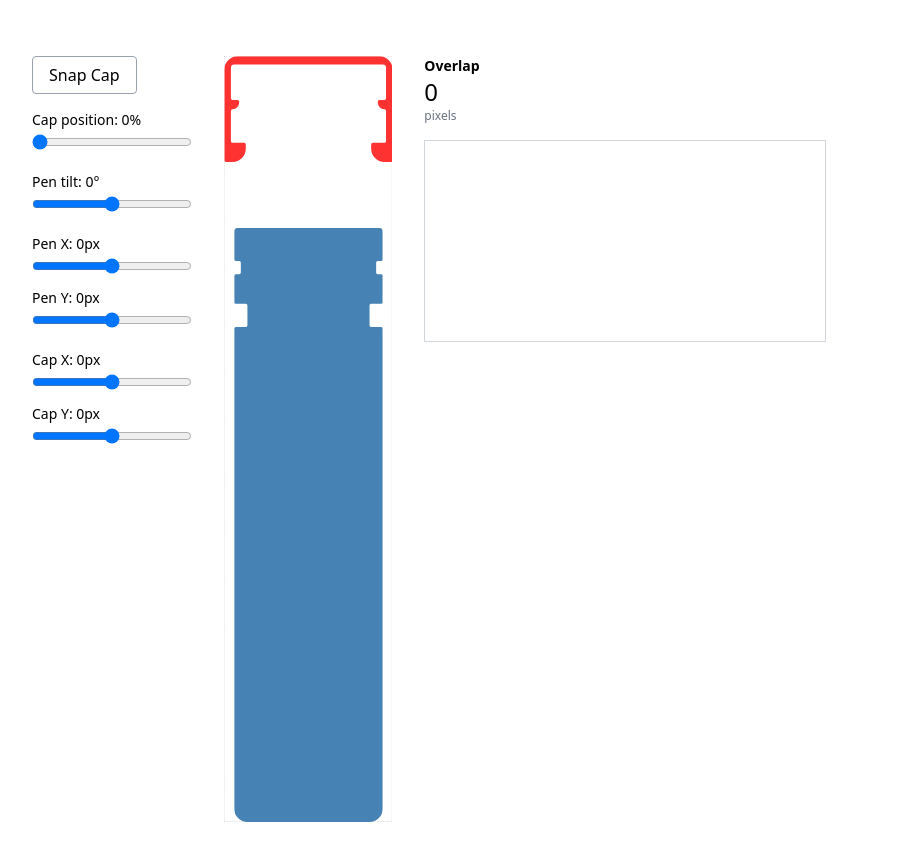
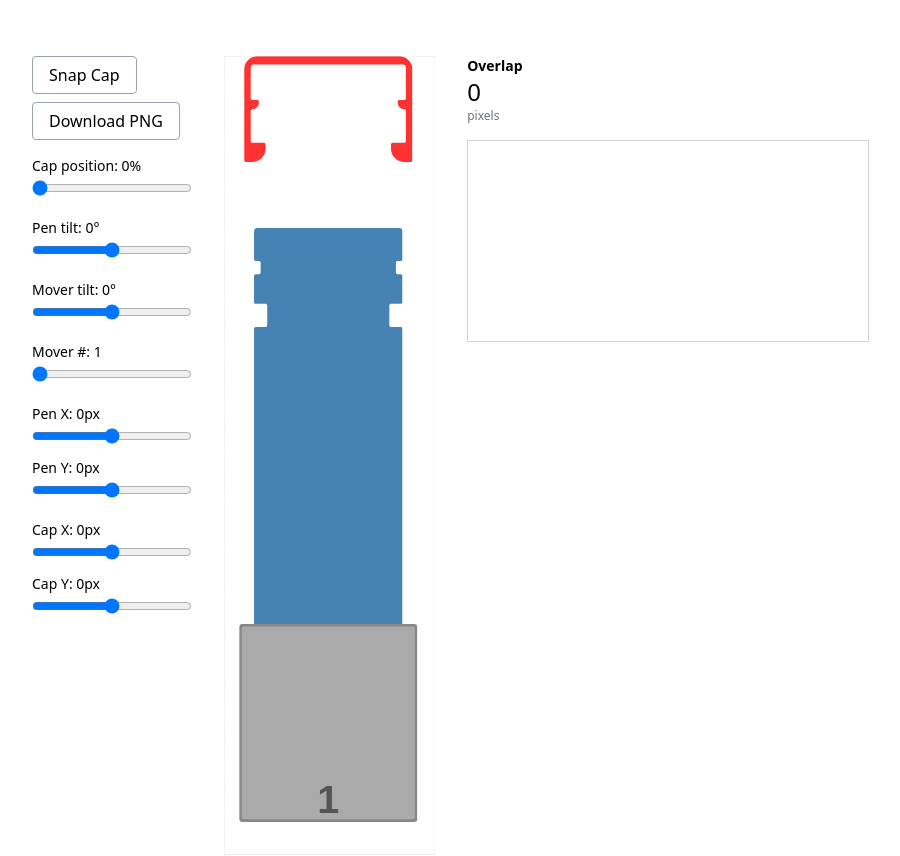
Before and after one commit to jborch/machine-simulator, an Angular app in the folder frontend/: page / in a window 1280 px wide. Shown: the whole page, without its empty margins (24-924 px from the left). Built offline with nearby package versions, Linux system fonts and the light colour scheme.

Commit message:
Add mover component with tilt and number controls

```diff
--- /dev/null
+++ b/frontend/src/app/simulator/mover/mover.component.html
@@ -0,0 +1,16 @@
+<svg width="540" height="600" viewBox="0 0 540 600" xmlns="http://www.w3.org/2000/svg">
+  <rect x="0" y="0" width="540" height="600" rx="10" ry="10" fill="#888" />
+  <rect x="8" y="8" width="524" height="584" rx="6" ry="6" fill="#aaa" />
+  <text
+    x="270"
+    y="540"
+    text-anchor="middle"
+    dominant-baseline="middle"
+    font-size="120"
+    font-weight="bold"
+    fill="#555"
+    font-family="sans-serif"
+  >
+    {{ moverNumber() }}
+  </text>
+</svg>
--- /dev/null
+++ b/frontend/src/app/simulator/mover/mover.component.ts
@@ -0,0 +1,11 @@
+import { ChangeDetectionStrategy, Component, input } from '@angular/core';
+
+@Component({
+  selector: 'app-mover',
+  standalone: true,
+  templateUrl: './mover.component.html',
+  changeDetection: ChangeDetectionStrategy.OnPush,
+})
+export class MoverComponent {
+  moverNumber = input(1);
+}
--- a/frontend/src/app/simulator/simulator.component.html
+++ b/frontend/src/app/simulator/simulator.component.html
@@ -5,6 +5,13 @@
       class="px-4 py-1.5 border border-gray-400 rounded bg-white cursor-pointer hover:bg-gray-100 active:bg-gray-200"
     >
       {{ snapped() ? 'Reset' : 'Snap Cap' }}
+    </button>
+
+    <button
+      (click)="downloadPng()"
+      class="mt-2 px-4 py-1.5 border border-gray-400 rounded bg-white cursor-pointer hover:bg-gray-100 active:bg-gray-200"
+    >
+      Download PNG
     </button>
 
     <label class="mt-4 block text-sm">Cap position: {{ capPercent() }}%</label>
@@ -25,6 +32,28 @@
       [step]="TILT_STEP"
       [value]="penTilt()"
       (input)="onTiltInput($event)"
+      class="w-full mt-1"
+    />
+
+    <label class="mt-4 block text-sm">Mover tilt: {{ moverTilt() }}&deg;</label>
+    <input
+      type="range"
+      [min]="MOVER_TILT_MIN"
+      [max]="MOVER_TILT_MAX"
+      [step]="MOVER_TILT_STEP"
+      [value]="moverTilt()"
+      (input)="onMoverTiltInput($event)"
+      class="w-full mt-1"
+    />
+
+    <label class="mt-4 block text-sm">Mover #: {{ moverNumber() }}</label>
+    <input
+      type="range"
+      [min]="MOVER_NUMBER_MIN"
+      [max]="MOVER_NUMBER_MAX"
+      step="1"
+      [value]="moverNumber()"
+      (input)="onMoverNumberInput($event)"
       class="w-full mt-1"
     />
 
@@ -71,28 +100,39 @@
 
   <div
     class="overflow-hidden"
-    [style.width.px]="510 * VISUAL_SCALE"
-    [style.height.px]="2320 * VISUAL_SCALE"
+    [style.width.px]="640 * VISUAL_SCALE"
+    [style.height.px]="2420 * VISUAL_SCALE"
   >
     <div
       class="relative border border-dashed border-gray-400 origin-top-left"
-      style="width: 510px; height: 2320px"
+      style="width: 640px; height: 2420px"
       [style.transform]="'scale(' + VISUAL_SCALE + ')'"
     >
       <app-cap
-        class="block absolute left-0 top-0 z-10"
+        class="block absolute left-[60px] top-0 z-20"
         [style.opacity]="CAP_OPACITY"
         [style.transform]="
           'translate(' + capOffsetX() + 'px,' + (capTranslateY() + capOffsetY()) + 'px)'
         "
       />
-      <app-pen
-        class="block absolute left-[30px] top-[520px]"
+      <div
+        class="absolute left-[90px] top-[520px]"
         style="transform-origin: 225px 900px"
         [style.transform]="
-          'translate(' + penOffsetX() + 'px,' + penOffsetY() + 'px) rotate(' + penTilt() + 'deg)'
+          'translate(' + penOffsetX() + 'px,' + penOffsetY() + 'px) rotate(' + moverTilt() + 'deg)'
         "
-      />
+      >
+        <app-pen
+          class="block relative"
+          style="transform-origin: 225px 900px"
+          [style.transform]="'rotate(' + penTilt() + 'deg)'"
+        />
+        <app-mover
+          class="block absolute z-10"
+          style="left: -45px; top: 1200px"
+          [moverNumber]="moverNumber()"
+        />
+      </div>
     </div>
   </div>
 
--- a/frontend/src/app/simulator/simulator.component.ts
+++ b/frontend/src/app/simulator/simulator.component.ts
@@ -1,6 +1,7 @@
 import { ChangeDetectionStrategy, Component, signal } from '@angular/core';
 import { CapComponent } from './cap/cap.component';
 import { OverlapGraphComponent } from './overlap-graph/overlap-graph.component';
+import { MoverComponent } from './mover/mover.component';
 import { PenComponent } from './pen/pen.component';
 
 const PEN_PATH = `
@@ -40,7 +41,7 @@ const CANVAS_H = PEN_Y + 1800 + OFFSET_RANGE * 2;
 @Component({
   selector: 'app-simulator',
   standalone: true,
-  imports: [CapComponent, OverlapGraphComponent, PenComponent],
+  imports: [CapComponent, MoverComponent, OverlapGraphComponent, PenComponent],
   templateUrl: './simulator.component.html',
   changeDetection: ChangeDetectionStrategy.OnPush,
 })
@@ -58,9 +59,16 @@ export class SimulatorComponent {
   readonly TILT_STEP = 0.01;
   readonly OFFSET_MIN = -10;
   readonly OFFSET_MAX = 10;
+  readonly MOVER_TILT_MIN = -3;
+  readonly MOVER_TILT_MAX = 3;
+  readonly MOVER_TILT_STEP = 0.01;
+  readonly MOVER_NUMBER_MIN = 1;
+  readonly MOVER_NUMBER_MAX = 12;
 
   capPercent = signal(0);
   capTranslateY = signal(0);
+  moverTilt = signal(0);
+  moverNumber = signal(1);
   penTilt = signal(0);
   penOffsetX = signal(0);
   penOffsetY = signal(0);
@@ -108,6 +116,18 @@ export class SimulatorComponent {
     this.calculateOverlap();
   }
 
+  onMoverTiltInput(event: Event) {
+    const value = +(event.target as HTMLInputElement).value;
+    this.moverTilt.set(value);
+    this.renderPenCanvas();
+    this.calculateOverlap();
+  }
+
+  onMoverNumberInput(event: Event) {
+    const value = +(event.target as HTMLInputElement).value;
+    this.moverNumber.set(value);
+  }
+
   onCapOffsetInput(axis: 'x' | 'y', event: Event) {
     const value = +(event.target as HTMLInputElement).value;
     if (axis === 'x') this.capOffsetX.set(value);
@@ -125,7 +145,7 @@ export class SimulatorComponent {
     const cx = px + 225;
     const cy = py + 900;
     ctx.translate(cx, cy);
-    ctx.rotate((this.penTilt() * Math.PI) / 180);
+    ctx.rotate(((this.moverTilt() + this.penTilt()) * Math.PI) / 180);
     ctx.translate(-cx, -cy);
     ctx.translate(px, py);
     ctx.fill(this.penPath);
@@ -202,4 +222,64 @@ export class SimulatorComponent {
 
     this.overlapPixelCount.set(count);
   }
+
+  downloadPng() {
+    const canvas = new OffscreenCanvas(CANVAS_W, CANVAS_H);
+    const ctx = canvas.getContext('2d')!;
+
+    const px = PEN_X + OFFSET_RANGE + this.penOffsetX();
+    const py = PEN_Y + OFFSET_RANGE + this.penOffsetY();
+    const cx = px + 225;
+    const cy = py + 900;
+    const totalTilt = ((this.moverTilt() + this.penTilt()) * Math.PI) / 180;
+
+    // Draw pen
+    ctx.save();
+    ctx.translate(cx, cy);
+    ctx.rotate(totalTilt);
+    ctx.translate(-cx, -cy);
+    ctx.translate(px, py);
+    ctx.fillStyle = 'steelblue';
+    ctx.fill(this.penPath);
+    ctx.restore();
+
+    // Draw mover (on top of pen)
+    ctx.save();
+    ctx.translate(cx, cy);
+    ctx.rotate((this.moverTilt() * Math.PI) / 180);
+    ctx.translate(-cx, -cy);
+    ctx.translate(px - 45, py + 1200);
+    ctx.beginPath();
+    ctx.roundRect(0, 0, 540, 600, 10);
+    ctx.fillStyle = '#888';
+    ctx.fill();
+    ctx.beginPath();
+    ctx.roundRect(8, 8, 524, 584, 6);
+    ctx.fillStyle = '#aaa';
+    ctx.fill();
+    ctx.fillStyle = '#555';
+    ctx.font = 'bold 120px sans-serif';
+    ctx.textAlign = 'center';
+    ctx.textBaseline = 'middle';
+    ctx.fillText(this.moverNumber().toString(), 270, 540);
+    ctx.restore();
+
+    // Draw cap
+    ctx.save();
+    const capAbsY = OFFSET_RANGE + this.capTranslateY() + this.capOffsetY();
+    ctx.translate(OFFSET_RANGE + this.capOffsetX(), capAbsY);
+    ctx.fillStyle = 'red';
+    ctx.globalAlpha = this.CAP_OPACITY;
+    ctx.fill(this.capPath);
+    ctx.restore();
+
+    canvas.convertToBlob({ type: 'image/png' }).then((blob) => {
+      const url = URL.createObjectURL(blob);
+      const a = document.createElement('a');
+      a.href = url;
+      a.download = 'simulator.png';
+      a.click();
+      URL.revokeObjectURL(url);
+    });
+  }
 }
```
